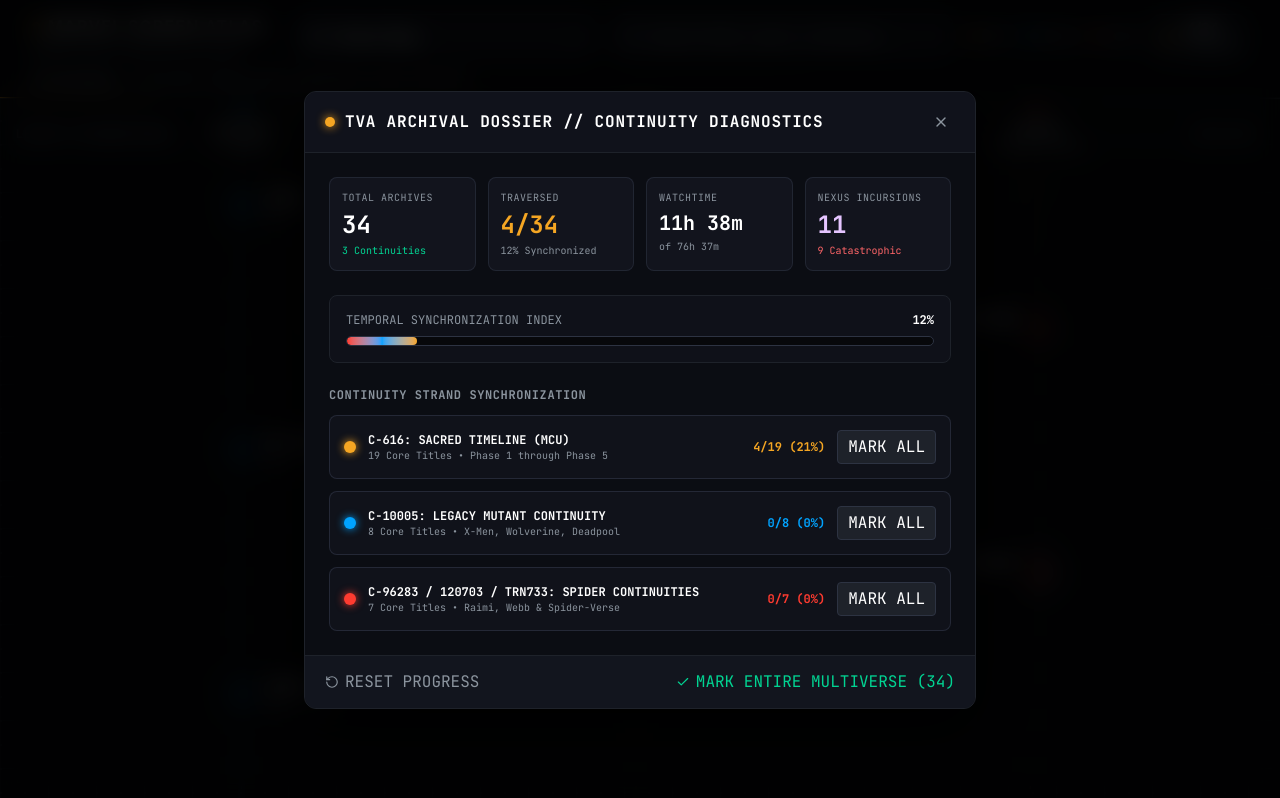
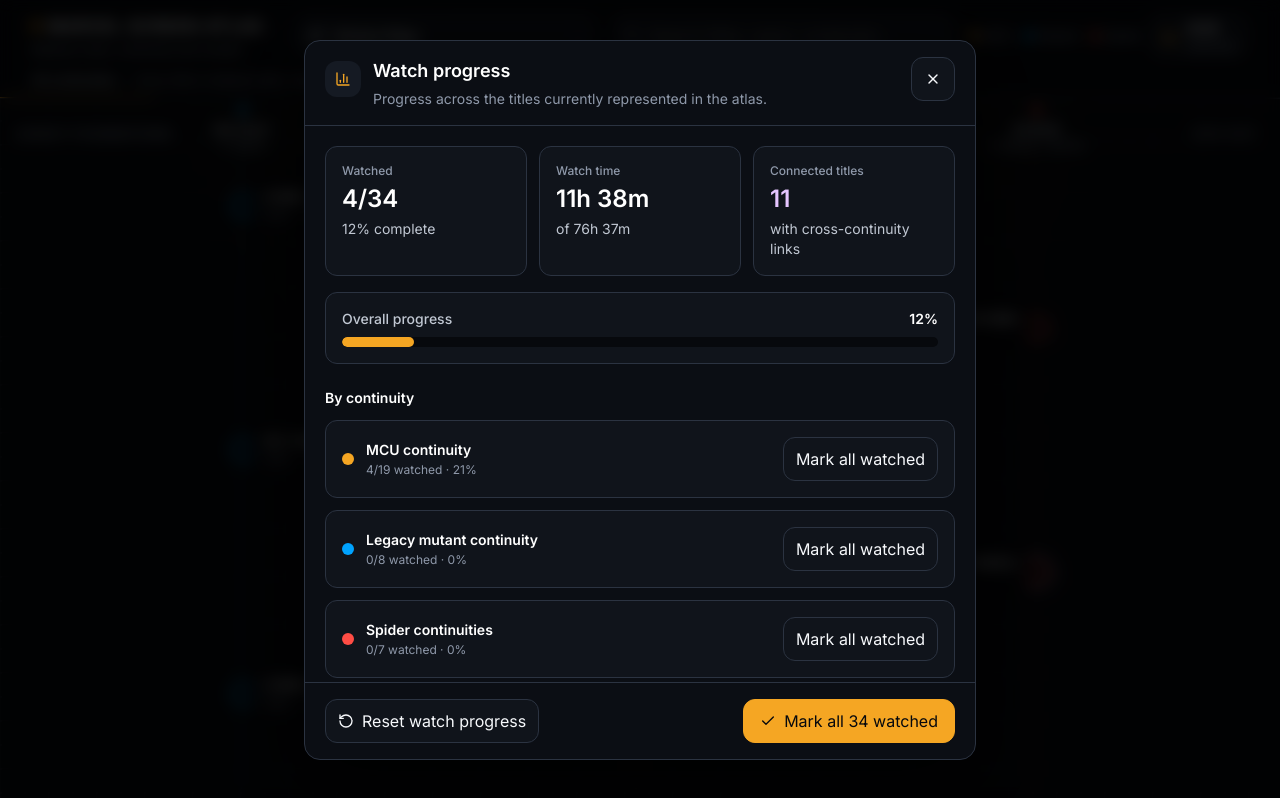
Before and after one commit to BenWassa/marvel, a React (Vite) app: page / in a window 1280 px wide. Both pictures are taken after a click on the button "Open watch progress". Built offline with nearby package versions, Linux system fonts and the light colour scheme.

Commit message:
Make watch progress modal accessible

```diff
--- a/src/components/ArchivalStatsModal.tsx
+++ b/src/components/ArchivalStatsModal.tsx
@@ -1,5 +1,6 @@
-import React from 'react';
-import { X, Clock, ShieldAlert, Sparkles, CheckCircle2, RotateCcw, Flame, Check } from 'lucide-react';
+import React, { useEffect, useRef } from 'react';
+import { BarChart3, Check, Clock3, RotateCcw, X } from 'lucide-react';
+import { UNIVERSE_META } from '../atlas';
 import { TimelineNode, UniverseId } from '../types';
 
 interface ArchivalStatsModalProps {
@@ -9,243 +10,249 @@ interface ArchivalStatsModalProps {
   onBatchUpdateStatus: (uni: UniverseId | 'all', seen: boolean) => void;
 }
 
+const formatHoursMins = (mins: number) => {
+  const hours = Math.floor(mins / 60);
+  const minutes = mins % 60;
+  return hours + 'h ' + minutes + 'm';
+};
+
 export const ArchivalStatsModal: React.FC<ArchivalStatsModalProps> = ({
   isOpen,
   onClose,
   nodes,
   onBatchUpdateStatus,
 }) => {
+  const dialogRef = useRef<HTMLDivElement | null>(null);
+  const closeButtonRef = useRef<HTMLButtonElement | null>(null);
+
+  useEffect(() => {
+    if (!isOpen) return;
+
+    const previousFocus = document.activeElement as HTMLElement | null;
+    const frame = window.requestAnimationFrame(() => closeButtonRef.current?.focus());
+
+    return () => {
+      window.cancelAnimationFrame(frame);
+      previousFocus?.focus();
+    };
+  }, [isOpen]);
+
   if (!isOpen) return null;
 
   const totalCount = nodes.length;
-  const traversedNodes = nodes.filter((n) => n.seen);
-  const traversedCount = traversedNodes.length;
-  const percentComplete = Math.round((traversedCount / totalCount) * 100);
+  const watchedNodes = nodes.filter((node) => node.seen);
+  const watchedCount = watchedNodes.length;
+  const percentComplete = totalCount > 0 ? Math.round((watchedCount / totalCount) * 100) : 0;
 
-  const totalRuntimeMinutes = nodes.reduce((acc, n) => acc + (n.runtimeMinutes || 120), 0);
-  const traversedRuntimeMinutes = traversedNodes.reduce(
-    (acc, n) => acc + (n.runtimeMinutes || 120),
+  const totalRuntimeMinutes = nodes.reduce(
+    (total, node) => total + (node.runtimeMinutes || 120),
     0
   );
+  const watchedRuntimeMinutes = watchedNodes.reduce(
+    (total, node) => total + (node.runtimeMinutes || 120),
+    0
+  );
+  const nexusCount = nodes.filter((node) => node.nexus).length;
 
-  const formatHoursMins = (mins: number) => {
-    const h = Math.floor(mins / 60);
-    const m = mins % 60;
-    return `${h}h ${m}m`;
+  const continuityStats = (Object.keys(UNIVERSE_META) as UniverseId[]).map((universeId) => {
+    const continuityNodes = nodes.filter((node) => node.uni === universeId);
+    const continuityWatched = continuityNodes.filter((node) => node.seen).length;
+    return {
+      universeId,
+      meta: UNIVERSE_META[universeId],
+      count: continuityNodes.length,
+      watched: continuityWatched,
+      percent:
+        continuityNodes.length > 0
+          ? Math.round((continuityWatched / continuityNodes.length) * 100)
+          : 0,
+    };
+  });
+
+  const handleKeyDown = (event: React.KeyboardEvent<HTMLDivElement>) => {
+    if (event.key === 'Escape') {
+      event.stopPropagation();
+      onClose();
+      return;
+    }
+
+    if (event.key !== 'Tab') return;
+
+    const focusable = Array.from(
+      dialogRef.current?.querySelectorAll<HTMLElement>(
+        'button:not([disabled]), input:not([disabled]), select:not([disabled]), [href], [tabindex]:not([tabindex="-1"])'
+      ) ?? []
+    );
+
+    if (focusable.length === 0) return;
+
+    const first = focusable[0];
+    const last = focusable[focusable.length - 1];
+    const active = document.activeElement;
+
+    if (event.shiftKey && active === first) {
+      event.preventDefault();
+      last.focus();
+    } else if (!event.shiftKey && active === last) {
+      event.preventDefault();
+      first.focus();
+    }
   };
 
-  // Universe stats
-  const mcuNodes = nodes.filter((n) => n.uni === '616');
-  const mutantNodes = nodes.filter((n) => n.uni === '10005');
-  const spiderNodes = nodes.filter((n) => n.uni === 'spider');
-
-  const mcuTraversed = mcuNodes.filter((n) => n.seen).length;
-  const mutantTraversed = mutantNodes.filter((n) => n.seen).length;
-  const spiderTraversed = spiderNodes.filter((n) => n.seen).length;
-
-  const nexusNodes = nodes.filter((n) => n.nexus);
-  const catastrophicNodes = nodes.filter((n) => n.incursionRisk === 'Catastrophic');
-
   return (
-    <div className="fixed inset-0 z-50 flex items-center justify-center p-3 sm:p-6 bg-black/80 backdrop-blur-md animate-fade-in">
     <div
-        id="archival-stats-modal"
-        className="w-full max-w-2xl bg-[#0B0D13] border border-[#1E222A] rounded-xl shadow-[0_20px_60px_rgba(0,0,0,0.9)] overflow-hidden flex flex-col max-h-[90vh]"
+      className="fixed inset-0 z-[70] flex items-center justify-center bg-black/75 p-3 backdrop-blur-sm sm:p-6"
+      onMouseDown={(event) => {
+        if (event.target === event.currentTarget) onClose();
+      }}
     >
-        {/* Header */}
-        <div className="flex items-center justify-between px-5 py-4 border-b border-[#1E222A] bg-[#141721]/60">
-          <div className="flex items-center gap-2.5">
-            <span className="w-2.5 h-2.5 rounded-full bg-[#F5A623] shadow-[0_0_10px_#F5A623]" />
-            <h2 className="font-mono-code text-sm sm:text-base font-bold text-white tracking-wider uppercase">
-              TVA Archival Dossier // Continuity Diagnostics
+      <div
+        ref={dialogRef}
+        role="dialog"
+        aria-modal="true"
+        aria-labelledby="watch-progress-title"
+        aria-describedby="watch-progress-description"
+        onKeyDown={handleKeyDown}
+        className="atlas-panel flex max-h-[90vh] w-full max-w-2xl flex-col overflow-hidden rounded-2xl shadow-[0_22px_70px_rgba(0,0,0,0.72)]"
+      >
+        <header className="flex items-start justify-between gap-4 border-b border-[var(--border-subtle)] px-4 py-4 sm:px-5">
+          <div className="flex min-w-0 gap-3">
+            <span className="mt-1 flex h-9 w-9 flex-none items-center justify-center rounded-xl bg-[var(--surface-2)] text-[var(--accent-mcu)]">
+              <BarChart3 className="h-4 w-4" />
+            </span>
+            <div>
+              <h2 id="watch-progress-title" className="text-lg font-semibold text-white">
+                Watch progress
               </h2>
-          </div>
-          <button
-            onClick={onClose}
-            aria-label="Close modal"
-            className="p-1.5 rounded hover:bg-[#1E222A] text-[#8B949E] hover:text-white transition-colors cursor-pointer"
-          >
-            <X className="w-4 h-4" />
-          </button>
-        </div>
-
-        {/* Content */}
-        <div className="p-5 sm:p-6 overflow-y-auto space-y-6">
-          {/* Top Level Summary Cards */}
-          <div className="grid grid-cols-2 sm:grid-cols-4 gap-3">
-            <div className="bg-[#141721]/80 border border-[#2D3342]/60 rounded-lg p-3">
-              <div className="text-[10px] font-mono-code text-[#8B949E] tracking-wider uppercase">
-                TOTAL ARCHIVES
-              </div>
-              <div className="text-xl sm:text-2xl font-bold font-mono-code text-white mt-1">
-                {totalCount}
-              </div>
-              <div className="text-[10px] font-mono-code text-emerald-400 mt-0.5">
-                3 Continuities
+              <p id="watch-progress-description" className="mt-1 text-sm text-[var(--text-muted)]">
+                Progress across the titles currently represented in the atlas.
+              </p>
             </div>
           </div>
 
-            <div className="bg-[#141721]/80 border border-[#2D3342]/60 rounded-lg p-3">
-              <div className="text-[10px] font-mono-code text-[#8B949E] tracking-wider uppercase">
-                TRAVERSED
+          <button
+            ref={closeButtonRef}
+            type="button"
+            onClick={onClose}
+            aria-label="Close watch progress"
+            className="atlas-control atlas-touch flex flex-none items-center justify-center text-[var(--text-muted)] hover:text-white"
+          >
+            <X className="h-4 w-4" />
+          </button>
+        </header>
+
+        <div className="space-y-6 overflow-y-auto p-4 sm:p-5">
+          <section aria-label="Overall watch progress">
+            <div className="grid gap-3 sm:grid-cols-3">
+              <div className="rounded-xl border border-[var(--border-subtle)] bg-[var(--surface-1)] p-4">
+                <div className="text-xs font-medium text-[var(--text-muted)]">Watched</div>
+                <div className="mt-1 text-2xl font-semibold text-white">
+                  {watchedCount}/{totalCount}
                 </div>
-              <div className="text-xl sm:text-2xl font-bold font-mono-code text-[#F5A623] mt-1">
-                {traversedCount}/{totalCount}
-              </div>
-              <div className="text-[10px] font-mono-code text-[#8B949E] mt-0.5">
-                {percentComplete}% Synchronized
+                <div className="mt-1 text-sm text-[var(--text-secondary)]">
+                  {percentComplete}% complete
                 </div>
               </div>
 
-            <div className="bg-[#141721]/80 border border-[#2D3342]/60 rounded-lg p-3">
-              <div className="text-[10px] font-mono-code text-[#8B949E] tracking-wider uppercase">
-                WATCHTIME
+              <div className="rounded-xl border border-[var(--border-subtle)] bg-[var(--surface-1)] p-4">
+                <div className="text-xs font-medium text-[var(--text-muted)]">Watch time</div>
+                <div className="mt-1 text-2xl font-semibold text-white">
+                  {formatHoursMins(watchedRuntimeMinutes)}
                 </div>
-              <div className="text-lg sm:text-xl font-bold font-mono-code text-white mt-1">
-                {formatHoursMins(traversedRuntimeMinutes)}
-              </div>
-              <div className="text-[10px] font-mono-code text-[#8B949E] mt-0.5">
+                <div className="mt-1 text-sm text-[var(--text-secondary)]">
                   of {formatHoursMins(totalRuntimeMinutes)}
                 </div>
               </div>
 
-            <div className="bg-[#141721]/80 border border-[#2D3342]/60 rounded-lg p-3">
-              <div className="text-[10px] font-mono-code text-[#8B949E] tracking-wider uppercase">
-                NEXUS INCURSIONS
+              <div className="rounded-xl border border-[var(--border-subtle)] bg-[var(--surface-1)] p-4">
+                <div className="text-xs font-medium text-[var(--text-muted)]">Connected titles</div>
+                <div className="mt-1 text-2xl font-semibold text-[var(--connection-line)]">
+                  {nexusCount}
                 </div>
-              <div className="text-xl sm:text-2xl font-bold font-mono-code text-[#E5C5FF] mt-1">
-                {nexusNodes.length}
-              </div>
-              <div className="text-[10px] font-mono-code text-red-400 mt-0.5">
-                {catastrophicNodes.length} Catastrophic
+                <div className="mt-1 text-sm text-[var(--text-secondary)]">
+                  with cross-continuity links
                 </div>
               </div>
             </div>
 
-          {/* Master Progress Bar */}
-          <div className="bg-[#141721]/50 border border-[#1E222A] p-4 rounded-lg">
-            <div className="flex justify-between items-center text-xs font-mono-code mb-2">
-              <span className="text-[#8B949E]">TEMPORAL SYNCHRONIZATION INDEX</span>
-              <span className="text-white font-bold">{percentComplete}%</span>
+            <div className="mt-4 rounded-xl border border-[var(--border-subtle)] bg-[var(--surface-1)] p-4">
+              <div className="mb-2 flex items-center justify-between gap-4 text-sm">
+                <span className="font-medium text-[var(--text-secondary)]">Overall progress</span>
+                <span className="font-semibold text-white">{percentComplete}%</span>
               </div>
-            <div className="w-full h-2.5 bg-[#07080B] rounded-full overflow-hidden border border-[#2D3342]">
               <div
-                className="h-full bg-gradient-to-r from-[#FF3B30] via-[#00A3FF] to-[#F5A623] transition-all duration-500 rounded-full"
-                style={{ width: `${percentComplete}%` }}
+                className="h-2.5 overflow-hidden rounded-full bg-[var(--bg)]"
+                role="progressbar"
+                aria-label="Overall watch progress"
+                aria-valuemin={0}
+                aria-valuemax={100}
+                aria-valuenow={percentComplete}
+              >
+                <div
+                  className="h-full rounded-full bg-[var(--accent-mcu)] transition-[width] duration-200"
+                  style={{ width: percentComplete + '%' }}
                 />
               </div>
             </div>
+          </section>
 
-          {/* Continuity Strands Breakdown */}
-          <div className="space-y-3">
-            <h3 className="font-mono-code text-xs text-[#8B949E] tracking-wider uppercase font-semibold">
-              CONTINUITY STRAND SYNCHRONIZATION
+          <section aria-labelledby="continuity-progress-heading">
+            <h3 id="continuity-progress-heading" className="mb-3 text-sm font-semibold text-white">
+              By continuity
             </h3>
 
-            {/* Sacred Timeline */}
-            <div className="bg-[#141721]/60 border border-[#2D3342]/70 rounded-lg p-3.5 flex flex-col sm:flex-row sm:items-center justify-between gap-3">
-              <div className="flex items-center gap-3">
-                <span className="w-3 h-3 rounded-full bg-[#F5A623] shadow-[0_0_8px_#F5A623]" />
-                <div>
-                  <div className="font-mono-code text-xs font-bold text-white">
-                    C-616: SACRED TIMELINE (MCU)
-                  </div>
-                  <div className="text-[10px] font-mono-code text-[#8B949E]">
-                    {mcuNodes.length} Core Titles • Phase 1 through Phase 5
-                  </div>
-                </div>
-              </div>
-              <div className="flex items-center gap-3">
-                <span className="font-mono-code text-xs font-bold text-[#F5A623]">
-                  {mcuTraversed}/{mcuNodes.length} (
-                  {Math.round((mcuTraversed / mcuNodes.length) * 100)}%)
-                </span>
-                <button
-                  onClick={() => onBatchUpdateStatus('616', mcuTraversed < mcuNodes.length)}
-                  className="px-2.5 py-1 text-[10px] font-mono-code rounded bg-[#1E222A] hover:bg-[#2D3342] text-white border border-[#2D3342] cursor-pointer transition-colors"
+            <div className="space-y-3">
+              {continuityStats.map(({ universeId, meta, count, watched, percent }) => (
+                <div
+                  key={universeId}
+                  className="flex flex-col gap-3 rounded-xl border border-[var(--border-subtle)] bg-[var(--surface-1)] p-4 sm:flex-row sm:items-center sm:justify-between"
                 >
-                  {mcuTraversed === mcuNodes.length ? 'UNMARK ALL' : 'MARK ALL'}
-                </button>
-              </div>
-            </div>
-
-            {/* Legacy Mutant Timeline */}
-            <div className="bg-[#141721]/60 border border-[#2D3342]/70 rounded-lg p-3.5 flex flex-col sm:flex-row sm:items-center justify-between gap-3">
-              <div className="flex items-center gap-3">
-                <span className="w-3 h-3 rounded-full bg-[#00A3FF] shadow-[0_0_8px_#00A3FF]" />
-                <div>
-                  <div className="font-mono-code text-xs font-bold text-white">
-                    C-10005: LEGACY MUTANT CONTINUITY
-                  </div>
-                  <div className="text-[10px] font-mono-code text-[#8B949E]">
-                    {mutantNodes.length} Core Titles • X-Men, Wolverine, Deadpool
-                  </div>
-                </div>
-              </div>
-              <div className="flex items-center gap-3">
-                <span className="font-mono-code text-xs font-bold text-[#00A3FF]">
-                  {mutantTraversed}/{mutantNodes.length} (
-                  {Math.round((mutantTraversed / mutantNodes.length) * 100)}%)
-                </span>
-                <button
-                  onClick={() =>
-                    onBatchUpdateStatus('10005', mutantTraversed < mutantNodes.length)
-                  }
-                  className="px-2.5 py-1 text-[10px] font-mono-code rounded bg-[#1E222A] hover:bg-[#2D3342] text-white border border-[#2D3342] cursor-pointer transition-colors"
-                >
-                  {mutantTraversed === mutantNodes.length ? 'UNMARK ALL' : 'MARK ALL'}
-                </button>
-              </div>
-            </div>
-
-            {/* Spider Continuities */}
-            <div className="bg-[#141721]/60 border border-[#2D3342]/70 rounded-lg p-3.5 flex flex-col sm:flex-row sm:items-center justify-between gap-3">
-              <div className="flex items-center gap-3">
-                <span className="w-3 h-3 rounded-full bg-[#FF3B30] shadow-[0_0_8px_#FF3B30]" />
-                <div>
-                  <div className="font-mono-code text-xs font-bold text-white">
-                    C-96283 / 120703 / TRN733: SPIDER CONTINUITIES
-                  </div>
-                  <div className="text-[10px] font-mono-code text-[#8B949E]">
-                    {spiderNodes.length} Core Titles • Raimi, Webb & Spider-Verse
-                  </div>
-                </div>
-              </div>
-              <div className="flex items-center gap-3">
-                <span className="font-mono-code text-xs font-bold text-[#FF3B30]">
-                  {spiderTraversed}/{spiderNodes.length} (
-                  {Math.round((spiderTraversed / spiderNodes.length) * 100)}%)
-                </span>
-                <button
-                  onClick={() =>
-                    onBatchUpdateStatus('spider', spiderTraversed < spiderNodes.length)
-                  }
-                  className="px-2.5 py-1 text-[10px] font-mono-code rounded bg-[#1E222A] hover:bg-[#2D3342] text-white border border-[#2D3342] cursor-pointer transition-colors"
-                >
-                  {spiderTraversed === spiderNodes.length ? 'UNMARK ALL' : 'MARK ALL'}
-                </button>
-              </div>
+                  <div className="flex min-w-0 items-center gap-3">
+                    <span
+                      className="h-3 w-3 flex-none rounded-full"
+                      style={{ backgroundColor: meta.color }}
+                      aria-hidden="true"
+                    />
+                    <div className="min-w-0">
+                      <div className="text-sm font-semibold text-white">{meta.label}</div>
+                      <div className="mt-0.5 text-xs text-[var(--text-muted)]">
+                        {watched}/{count} watched · {percent}%
                       </div>
                     </div>
                   </div>
 
-        {/* Footer actions */}
-        <div className="flex items-center justify-between px-5 py-3.5 border-t border-[#1E222A] bg-[#141721]/80">
                   <button
-            onClick={() => onBatchUpdateStatus('all', false)}
-            className="flex items-center gap-1.5 text-xs font-mono-code text-[#8B949E] hover:text-red-400 transition-colors cursor-pointer"
+                    type="button"
+                    onClick={() => onBatchUpdateStatus(universeId, watched < count)}
+                    className="atlas-control min-h-11 px-3 text-sm font-medium"
                   >
-            <RotateCcw className="w-3.5 h-3.5" />
-            <span>RESET PROGRESS</span>
-          </button>
-          <button
-            onClick={() => onBatchUpdateStatus('all', true)}
-            className="flex items-center gap-1.5 text-xs font-mono-code text-emerald-400 hover:text-emerald-300 transition-colors cursor-pointer"
-          >
-            <Check className="w-3.5 h-3.5" />
-            <span>MARK ENTIRE MULTIVERSE (34)</span>
+                    {watched === count ? 'Unmark all' : 'Mark all watched'}
                   </button>
                 </div>
+              ))}
+            </div>
+          </section>
+        </div>
+
+        <footer className="flex flex-col-reverse gap-2 border-t border-[var(--border-subtle)] p-4 sm:flex-row sm:items-center sm:justify-between sm:px-5">
+          <button
+            type="button"
+            onClick={() => onBatchUpdateStatus('all', false)}
+            className="atlas-control flex min-h-11 items-center justify-center gap-2 px-3 text-sm font-medium text-[var(--text-secondary)]"
+          >
+            <RotateCcw className="h-4 w-4" />
+            Reset watch progress
+          </button>
+
+          <button
+            type="button"
+            onClick={() => onBatchUpdateStatus('all', true)}
+            className="flex min-h-11 items-center justify-center gap-2 rounded-xl border border-[var(--accent-mcu)] bg-[var(--accent-mcu)] px-4 text-sm font-semibold text-[#07090D]"
+          >
+            <Check className="h-4 w-4" />
+            Mark all {totalCount} watched
+          </button>
+        </footer>
       </div>
     </div>
   );
```
Lines whose indentation alone changed are shown as unchanged.
